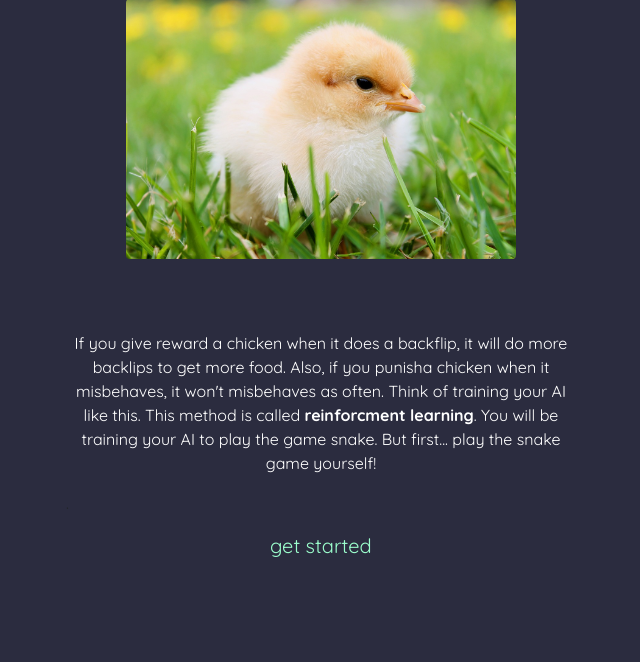
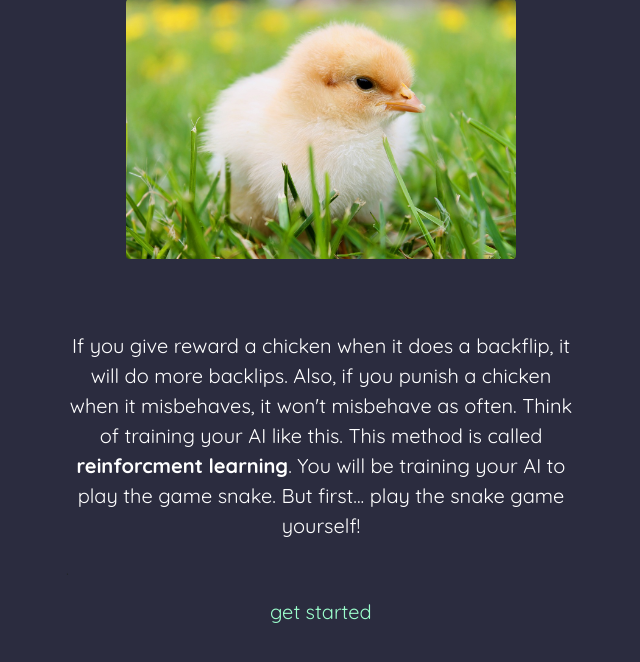
Before and after one commit to cesarihinojosa/train-your-ai, a Flask app: page /intro in a window 1280 px wide. Shown: the part 89-751 px from the top of the page, without its empty margins (319-959 px from the left). Run offline with Flask 3, Linux system fonts and the light colour scheme; some libraries are stand-ins or nearby versions.

Commit message:
fixed mispelling; larger font for intro p

```diff
--- a/website/templates/home.html
+++ b/website/templates/home.html
@@ -8,7 +8,7 @@
     <div class="mt-5" style="width: 400px; height:40px"></div>
     <div class="mx-auto mt-5" style="width: 400px;">
         <h1 class="text-center title">Train your AI</h1>
-        <h2 class="text-center">with reinforcment learing</h2>
+        <h2 class="text-center">with reinforcment learning</h2>
         <div class="mx-auto mt-5" style="width: 102px;">
             <a href="/signin">get started</a>
         </div>
--- a/website/templates/intro.html
+++ b/website/templates/intro.html
@@ -11,10 +11,10 @@
     </div>
     <br>
     <div class="mx-auto mt-5" style="width: 510px;">
-        <p class="text-center">If you give reward a chicken when it does a backflip,
-            it will do more backlips to get more food. Also,
-            if you punisha chicken when it
-            misbehaves, it won't misbehaves as often. Think of
+        <p class="text-center" style="font-size: 20px;">If you give reward a chicken when it does a backflip,
+            it will do more backlips. Also,
+            if you punish a chicken when it
+            misbehaves, it won't misbehave as often. Think of
             training your AI like this. This method is called
             <strong>reinforcment learning</strong>. You will
             be training your AI to play the game snake.
```
Also changed, not shown: website/templates/snakeai.html (+4 -5 lines), instance/database.db.
